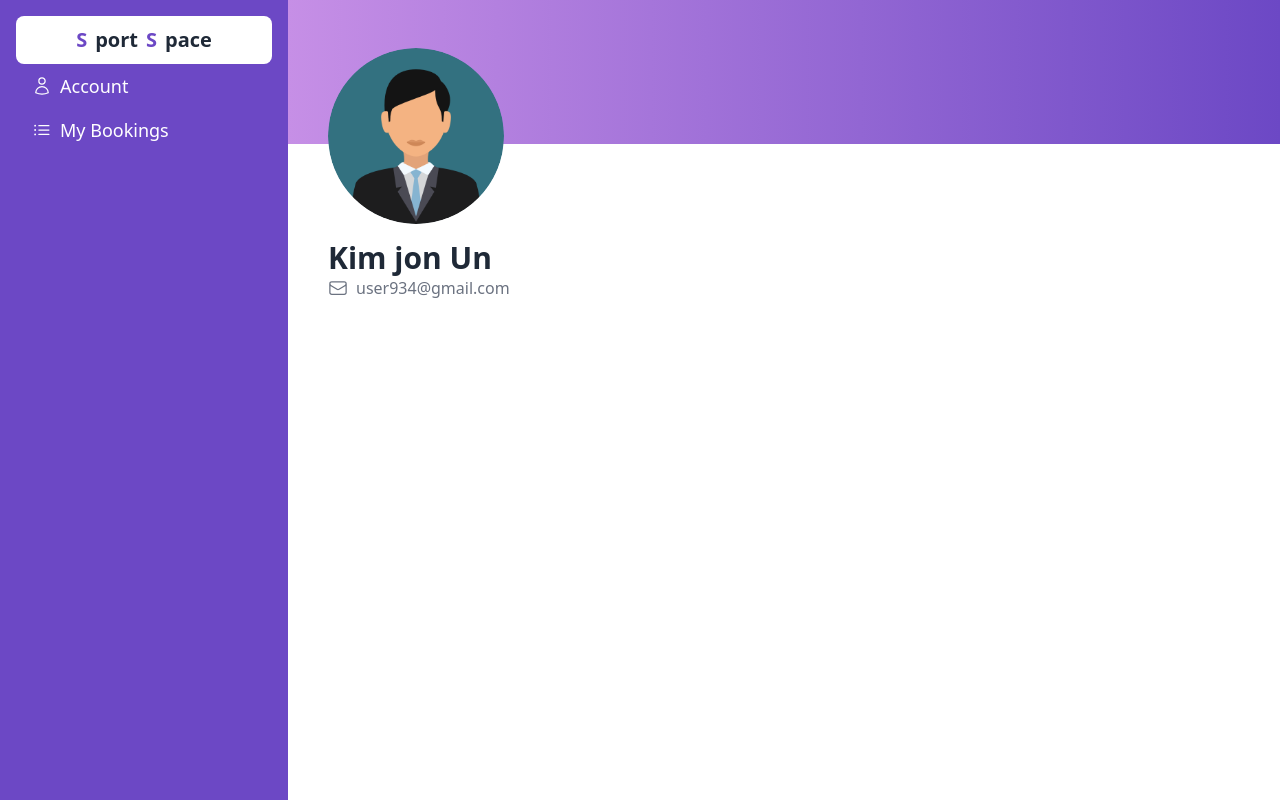
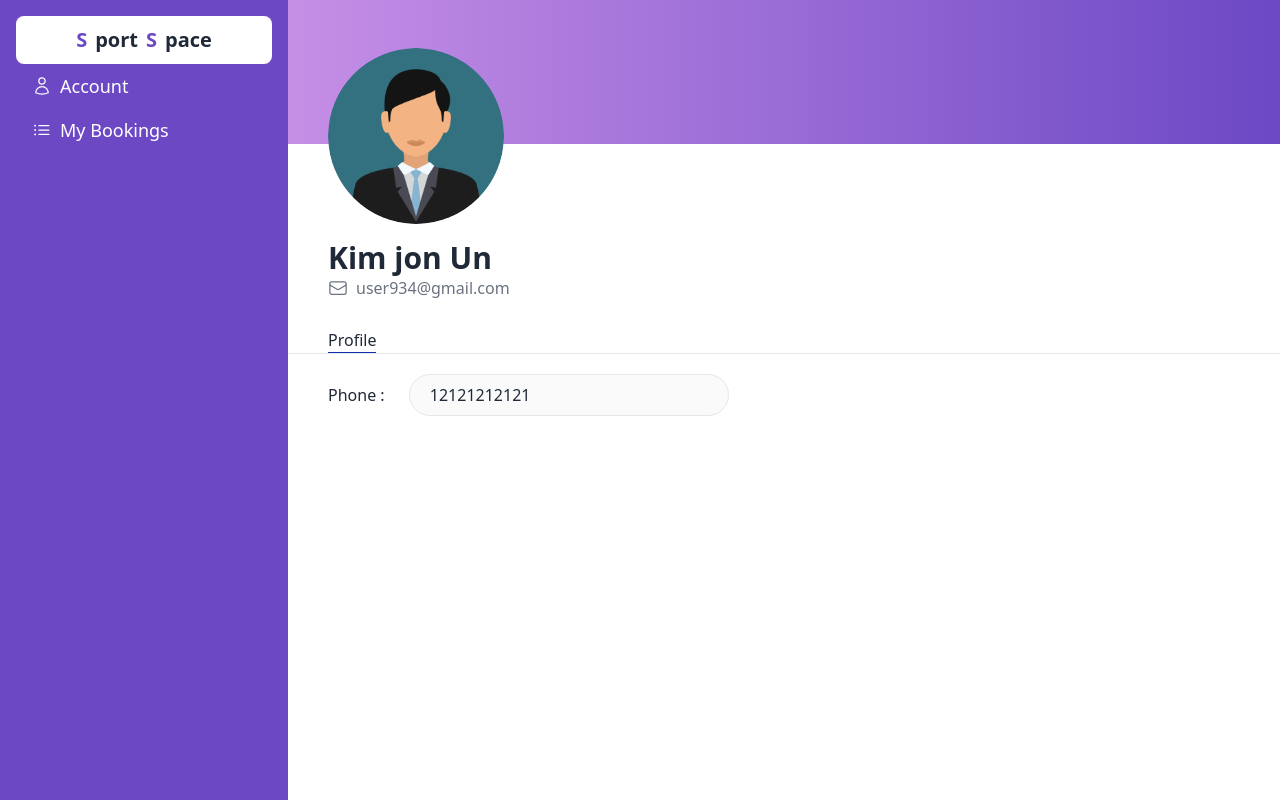
Before and after one commit to Fahadmohammad1/sport-space-frontend, a React (Vite) app: page /dashboard in a window 1280 px wide. Built offline with nearby package versions, Linux system fonts and the light colour scheme.

Commit message:
update add at user account page

```diff
--- a/src/components/dashboard/Sidebar.tsx
+++ b/src/components/dashboard/Sidebar.tsx
@@ -21,7 +21,10 @@ const Sidebar = () => {
           className="drawer-overlay"
         ></label>
         <ul className="menu bg-ss-primary text-base-content min-h-full w-72 p-4">
-          <Link to="/" className="btn btn-ghost text-xl bg-white">
+          <Link
+            to="/"
+            className="btn btn-ghost text-xl bg-white hover:bg-slate-200"
+          >
             <span className="text-ss-primary">S</span>port
             <span className="text-ss-primary">S</span>pace
           </Link>
--- a/src/pages/dashboard/MyAccount.tsx
+++ b/src/pages/dashboard/MyAccount.tsx
@@ -28,6 +28,21 @@ const MyAccount = () => {
           </svg>
           user934@gmail.com
         </p>
+        <p className="mt-7 border-b inline-block border-b-ss-extra">Profile</p>
+      </div>
+      <div>
+        <hr />
+        <div className="lg:ml-10 mt-5">
+          <p>
+            Phone :{" "}
+            <input
+              type="text"
+              defaultValue="12121212121"
+              className="py-2 px-5 border rounded-full ml-5 w-full max-w-xs"
+              disabled
+            />
+          </p>
+        </div>
       </div>
     </section>
   );
```
